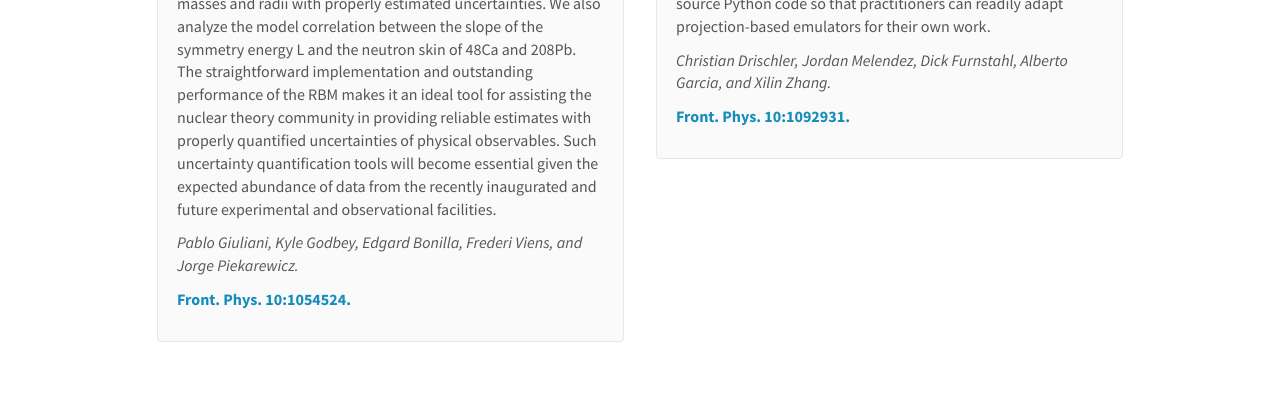
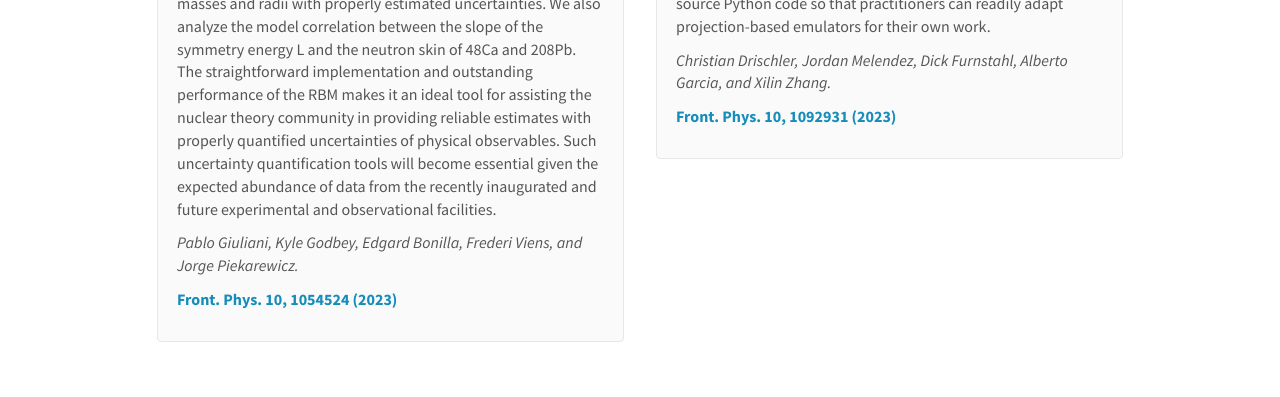
Before and after one commit to bandframework/bandframework.github.io, a Jekyll site: the page built from _pages/publications.md, in a window 1280 px wide and 900 px high, scrolled down 9306 px. Shown: the part 154-551 px from the top of the window. Built offline with Jekyll 4.4.1, drawn with Linux system fonts in a browser that asks for light colours; nearby versions of some CDN libraries; some of the changed text lies outside the part shown.

Commit message:
Update publist.yml

```diff
--- a/_data/publist.yml
+++ b/_data/publist.yml
@@ -463,7 +463,7 @@
   authors: Pablo Giuliani, Kyle Godbey, Edgard Bonilla, Frederi Viens, and Jorge Piekarewicz.
   link:
     url: https://doi.org/10.3389/fphy.2022.1054524
-    display: Front. Phys. 10:1054524.
+    display: Front. Phys. 10, 1054524 (2023)
   highlight: 1
   news2:
 
@@ -484,6 +484,6 @@
   authors: Christian Drischler, Jordan Melendez, Dick Furnstahl, Alberto Garcia, and Xilin Zhang.
   link:
     url: https://doi.org/10.3389/fphy.2022.1092931
-    display: Front. Phys. 10:1092931.
+    display: Front. Phys. 10, 1092931 (2023)
   highlight: 1
   news2:
```
